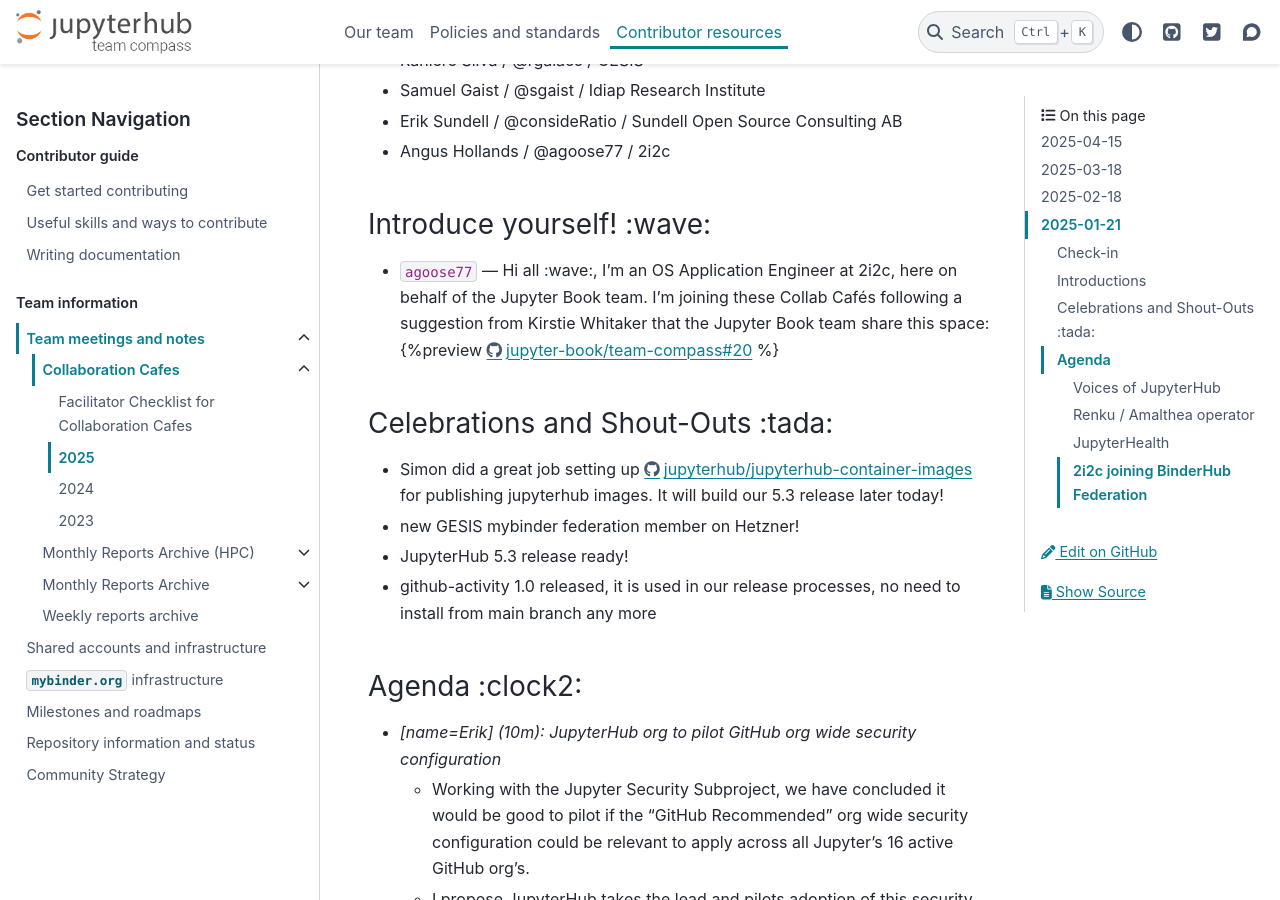
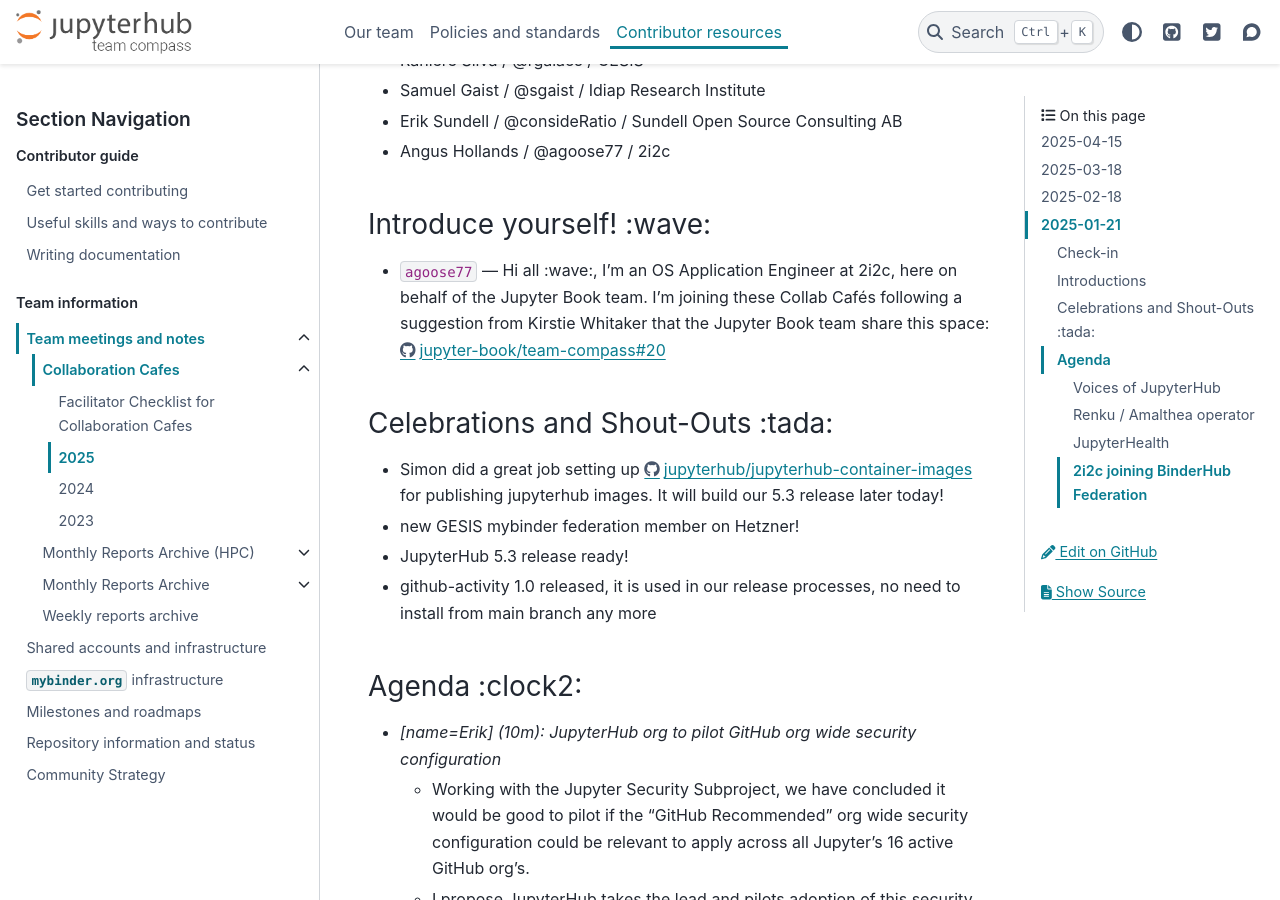
Before and after one commit to jupyterhub/team-compass, a Sphinx documentation site: the page built from docs/meetings/collab-cafe/2025.md, in a window 1280 px wide and 900 px high, scrolled down 396 px. Built offline with Sphinx 7.4.7 and the PyData theme 0.15.4, drawn with Linux system fonts in a browser that asks for light colours; the version number could not be read and is left out; some of the changed lines change nothing that is shown.

Commit message:
fix link

```diff
--- a/docs/meetings/collab-cafe/2025.md
+++ b/docs/meetings/collab-cafe/2025.md
@@ -12,7 +12,7 @@
 
 ### Introduce yourself! :wave:
 
-- `agoose77` — Hi all :wave:, I'm an OS Application Engineer at 2i2c, here on behalf of the Jupyter Book team. I'm joining these Collab Cafés following a suggestion from Kirstie Whitaker that the Jupyter Book team share this space: {%preview https://github.com/jupyter-book/team-compass/issues/20#issuecomment-2749522676 %}
+- `agoose77` — Hi all :wave:, I'm an OS Application Engineer at 2i2c, here on behalf of the Jupyter Book team. I'm joining these Collab Cafés following a suggestion from Kirstie Whitaker that the Jupyter Book team share this space: https://github.com/jupyter-book/team-compass/issues/20#issuecomment-2749522676
 
 ### Celebrations and Shout-Outs :tada:
 
```
